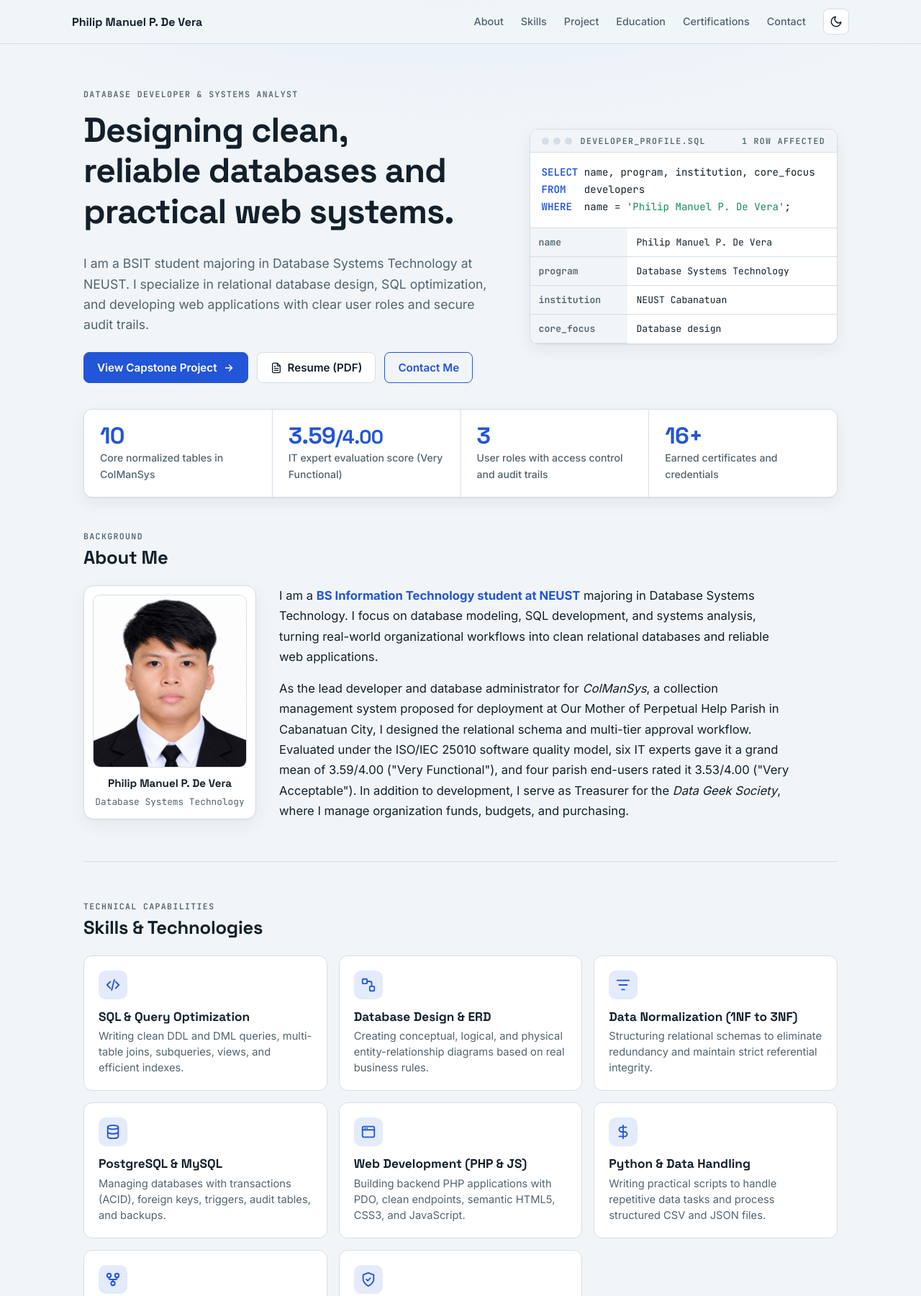
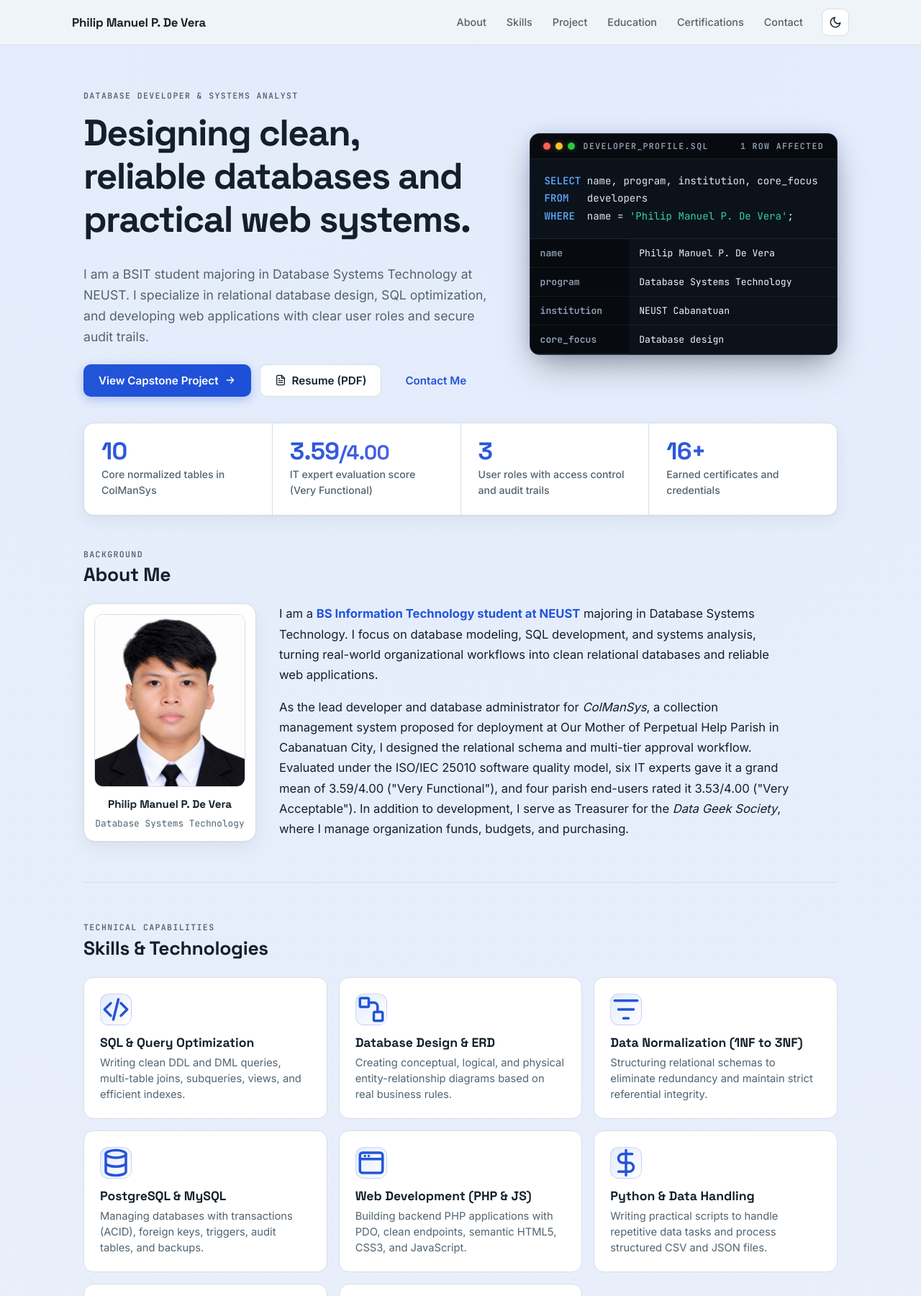
Before and after one commit to pmpradodevera/pm-de-vera-portfolio, a plain HTML site: page index.html in a window 1280 px wide. Shown: the top 1800 px of the page at 72% size. Drawn offline with Linux system fonts and the light colour scheme.

Commit message:
Elevate visual design: modern tech dot grid, IDE terminal aesthetic, gradient accents, and polished hover interactions

```diff
--- a/index.html
+++ b/index.html
@@ -62,20 +62,23 @@ html, body {
 }
 body {
   margin: 0;
-  background: var(--bg); color: var(--ink);
+  background-color: var(--bg);
+  background-image:
+    radial-gradient(circle at 50% -6rem, var(--accent-soft) 0%, transparent 65%),
+    radial-gradient(var(--line) 1px, transparent 1px);
+  background-size: 100% 100%, 28px 28px;
+  color: var(--ink);
   font: 400 16px/1.6 var(--font-body);
-  padding-block: 0 48px;
-  background-image: radial-gradient(70rem 28rem at 50% -8rem, var(--accent-soft), transparent 70%);
-  background-repeat: no-repeat;
+  padding-block: 0 56px;
 }
 img { max-width: 100%; display: block; }
 [hidden] { display: none !important; }
 
 .wrap { max-width: 1080px; margin-inline: auto; padding-inline: max(16px, env(safe-area-inset-left, 0px)) max(16px, env(safe-area-inset-right, 0px)); }
 h1, h2, h3, h4 { font-family: var(--font-display); line-height: 1.18; text-wrap: balance; margin: 0; }
-h1 { font-size: clamp(2rem, 4.4vw, 3rem); font-weight: 700; letter-spacing: -0.02em; }
-h2 { font-size: 1.6rem; font-weight: 700; letter-spacing: -0.01em; }
-h3 { font-size: 1.08rem; font-weight: 700; }
+h1 { font-size: clamp(2.2rem, 4.8vw, 3.2rem); font-weight: 800; letter-spacing: -0.03em; }
+h2 { font-size: 1.65rem; font-weight: 700; letter-spacing: -0.01em; }
+h3 { font-size: 1.1rem; font-weight: 700; }
 h4 { font-size: 0.95rem; font-weight: 600; }
 p { margin: 0; }
 a { color: var(--accent); }
@@ -88,54 +91,56 @@ a:focus-visible, button:focus-visible, summary:focus-visible, input:focus-visibl
 /* ==========================================================================
    Header & Navigation
    ========================================================================== */
-nav.site { position: sticky; top: 0; z-index: 50; background: var(--nav-bg); backdrop-filter: blur(10px); -webkit-backdrop-filter: blur(10px); border-bottom: 1px solid var(--line); padding-inline: max(16px, env(safe-area-inset-left, 0px)) max(16px, env(safe-area-inset-right, 0px)); }
+nav.site { position: sticky; top: 0; z-index: 50; background: var(--nav-bg); backdrop-filter: blur(12px); -webkit-backdrop-filter: blur(12px); border-bottom: 1px solid var(--line); padding-inline: max(16px, env(safe-area-inset-left, 0px)) max(16px, env(safe-area-inset-right, 0px)); }
 .nav-in { max-width: 1080px; margin-inline: auto; display: flex; flex-wrap: wrap; gap: 6px 24px; justify-content: space-between; align-items: center; padding-block: 12px; }
-nav .who { font: 700 1rem var(--font-display); text-decoration: none; color: var(--ink); display: inline-flex; align-items: center; gap: 10px; }
-.logo { width: 30px; height: 30px; border-radius: 8px; background: var(--accent); color: var(--accent-ink); display: grid; place-items: center; font: 700 0.85rem var(--font-display); }
+nav .who { font: 700 1.05rem var(--font-display); text-decoration: none; color: var(--ink); display: inline-flex; align-items: center; gap: 10px; letter-spacing: -0.01em; }
 nav .right { display: flex; align-items: center; gap: 14px; flex-wrap: wrap; }
 nav ul { display: flex; flex-wrap: wrap; gap: 2px 4px; list-style: none; margin: 0; padding: 0; font-size: 0.9rem; }
-nav ul a { color: var(--muted); text-decoration: none; padding: 6px 10px; border-radius: 6px; display: block; font-weight: 500; }
-nav ul a:hover { color: var(--accent); }
-nav ul a.active { color: var(--accent); background: var(--accent-soft); }
-.theme { width: 36px; height: 36px; border-radius: 8px; border: 1px solid var(--line); background: var(--surface); color: var(--ink); cursor: pointer; display: grid; place-items: center; }
-.theme:hover { border-color: var(--accent); color: var(--accent); }
+nav ul a { color: var(--muted); text-decoration: none; padding: 6px 12px; border-radius: 8px; display: block; font-weight: 500; transition: all .15s ease; }
+nav ul a:hover { color: var(--accent); background: var(--accent-soft); }
+nav ul a.active { color: var(--accent); background: var(--accent-soft); font-weight: 600; }
+.theme { width: 38px; height: 38px; border-radius: 10px; border: 1px solid var(--line); background: var(--surface); color: var(--ink); cursor: pointer; display: grid; place-items: center; transition: all .15s ease; }
+.theme:hover { border-color: var(--accent); color: var(--accent); background: var(--accent-soft); }
 .menu { display: none; width: 40px; height: 40px; border-radius: 8px; border: 1px solid var(--line); background: var(--surface); color: var(--ink); cursor: pointer; place-items: center; }
-.progress { position: absolute; left: 0; bottom: -1px; height: 2px; width: 0; background: var(--accent); transition: width .1s ease; }
+.progress { position: absolute; left: 0; bottom: -1px; height: 2.5px; width: 0; background: linear-gradient(90deg, var(--accent), #6366F1); box-shadow: 0 0 8px rgba(35, 85, 216, 0.5); transition: width .1s ease; }
 
 /* ==========================================================================
    Hero Section & SQL Terminal Card
    ========================================================================== */
 .hero { display: grid; grid-template-columns: minmax(0, 1.15fr) minmax(0, 0.85fr); gap: 40px; align-items: center; padding-block: 64px 36px; }
-.hero .lead { color: var(--muted); font-size: 1.1rem; max-width: 54ch; margin-top: 14px; }
+.hero .lead { color: var(--muted); font-size: 1.1rem; max-width: 54ch; margin-top: 14px; line-height: 1.65; }
 .hero .stack { display: flex; flex-direction: column; gap: 16px; }
-.hero-intro-bar { display: flex; align-items: center; gap: 14px; flex-wrap: wrap; }
-.badge { display: inline-flex; align-items: center; gap: 8px; align-self: flex-start; font: 600 0.75rem var(--font-mono); letter-spacing: 0.04em; color: var(--good); background: var(--surface); border: 1px solid var(--line); padding: 6px 14px; border-radius: 999px; box-shadow: var(--shadow); }
-.dot { width: 8px; height: 8px; border-radius: 50%; background: var(--good); box-shadow: 0 0 0 0 var(--good); }
-.hl { background: linear-gradient(transparent 62%, var(--accent-soft) 62%); }
+.hl { background: linear-gradient(135deg, var(--accent) 0%, #6366F1 100%); -webkit-background-clip: text; -webkit-text-fill-color: transparent; }
 .cta { display: flex; flex-wrap: wrap; gap: 12px; margin-top: 8px; }
-.btn { display: inline-flex; align-items: center; justify-content: center; gap: 8px; padding: 10px 18px; border-radius: 8px; font-weight: 600; font-size: 0.95rem; text-decoration: none; border: 1px solid var(--accent); cursor: pointer; font-family: inherit; line-height: 1.4; transition: transform .15s ease, background-color .15s ease, color .15s ease, border-color .15s ease, box-shadow .15s ease; }
-.btn.primary { background: var(--accent); color: var(--accent-ink); }
-.btn.primary:hover { transform: translateY(-1px); box-shadow: var(--shadow); }
-.btn.ghost { color: var(--accent); background: transparent; }
-.btn.ghost:hover { background: var(--accent-soft); }
+.btn { display: inline-flex; align-items: center; justify-content: center; gap: 8px; padding: 11px 20px; border-radius: 10px; font-weight: 600; font-size: 0.95rem; text-decoration: none; border: 1px solid var(--accent); cursor: pointer; font-family: inherit; line-height: 1.4; transition: all .2s cubic-bezier(.2,.8,.2,1); }
+.btn.primary { background: linear-gradient(135deg, var(--accent) 0%, #1D4ED8 100%); color: #FFFFFF; border-color: transparent; box-shadow: 0 4px 14px rgba(35, 85, 216, 0.3); }
+.btn.primary:hover { transform: translateY(-2px); box-shadow: 0 8px 24px rgba(35, 85, 216, 0.45); }
+.btn.ghost { color: var(--accent); background: transparent; border-color: transparent; }
+.btn.ghost:hover { background: var(--accent-soft); transform: translateY(-1px); }
 .btn.secondary { background: var(--surface); color: var(--ink); border-color: var(--line); }
-.btn.secondary:hover { border-color: var(--accent); color: var(--accent); background: var(--surface); transform: translateY(-1px); }
+.btn.secondary:hover { border-color: var(--accent); color: var(--accent); background: var(--surface); transform: translateY(-2px); box-shadow: var(--shadow); }
 .btn svg { width: 16px; height: 16px; flex: none; }
 
-/* Code & SQL Query Display */
-.query { background: var(--surface); border: 1px solid var(--line); border-radius: 12px; overflow: hidden; min-width: 0; box-shadow: var(--shadow); }
-.query .bar { display: flex; justify-content: space-between; align-items: center; padding: 10px 16px; border-bottom: 1px solid var(--line); background: var(--bg); }
-.query .lights { display: flex; gap: 6px; margin-right: 12px; }
-.query .lights i { width: 10px; height: 10px; border-radius: 50%; background: var(--line); display: block; }
+/* Code & SQL Query Display (Developer IDE Terminal) */
+.query { background: #0B121A; border: 1px solid rgba(255, 255, 255, 0.12); border-radius: 14px; overflow: hidden; min-width: 0; box-shadow: 0 20px 48px -10px rgba(0, 0, 0, 0.4), 0 0 24px -6px rgba(35, 85, 216, 0.25); color: #E2E8F0; }
+.query .bar { display: flex; justify-content: space-between; align-items: center; padding: 11px 18px; border-bottom: 1px solid rgba(255, 255, 255, 0.08); background: #070B10; }
+.query .lights { display: flex; gap: 7px; margin-right: 12px; }
+.query .lights i { width: 10px; height: 10px; border-radius: 50%; display: block; }
+.query .lights i:nth-child(1) { background: #FF5F56; box-shadow: 0 0 6px rgba(255,95,86,0.4); }
+.query .lights i:nth-child(2) { background: #FFBD2E; box-shadow: 0 0 6px rgba(255,189,46,0.4); }
+.query .lights i:nth-child(3) { background: #27C93F; box-shadow: 0 0 6px rgba(39,201,63,0.4); }
 .query .bar > span:first-of-type { display: flex; align-items: center; }
-.query pre { margin: 0; padding: 16px; font: 400 0.88rem/1.7 var(--font-mono); overflow-x: auto; color: var(--ink); }
-.kw { color: var(--accent); font-weight: 600; }
-.str { color: var(--good); }
-.caret { display: inline-block; width: 7px; height: 1em; background: var(--accent); vertical-align: -2px; margin-left: 2px; }
-.result { border-top: 1px solid var(--line); overflow-x: auto; background: var(--surface); }
+.query .bar .label { color: #94A3B8; }
+.query pre { margin: 0; padding: 18px 20px; font: 400 0.88rem/1.75 var(--font-mono); overflow-x: auto; color: #E2E8F0; }
+.kw { color: #60A5FA; font-weight: 600; }
+.str { color: #34D399; }
+.caret { display: inline-block; width: 7px; height: 1em; background: #38BDF8; vertical-align: -2px; margin-left: 2px; }
+.result { border-top: 1px solid rgba(255, 255, 255, 0.08); overflow-x: auto; background: #0B121A; }
 table { border-collapse: collapse; width: 100%; font-size: 0.9rem; }
 .result table { font-family: var(--font-mono); font-size: 0.82rem; }
-.result td, .result th { padding: 9px 12px; }
+.result td, .result th { padding: 9px 14px; border-bottom: 1px solid rgba(255, 255, 255, 0.06); }
+.result th { color: #94A3B8; background: #070B10; }
+.result td { color: #F1F5F9; }
 .result td:first-child { white-space: nowrap; font-weight: 500; }
 th, td { text-align: left; padding: 9px 16px; vertical-align: top; }
 th { font-weight: 600; color: var(--muted); border-bottom: 1px solid var(--line); white-space: nowrap; background: var(--bg); }
@@ -145,9 +150,10 @@ tr:last-child td { border-bottom: 0; }
 /* ==========================================================================
    Stats Strip
    ========================================================================== */
-.stats { display: grid; grid-template-columns: repeat(auto-fit, minmax(170px, 1fr)); gap: 1px; background: var(--line); border: 1px solid var(--line); border-radius: 12px; overflow: hidden; margin-bottom: 24px; box-shadow: var(--shadow); }
-.stat { background: var(--surface); padding: 20px 22px; display: grid; gap: 4px; }
-.stat b { font: 700 2rem/1 var(--font-display); letter-spacing: -0.02em; color: var(--accent); }
+.stats { display: grid; grid-template-columns: repeat(auto-fit, minmax(170px, 1fr)); gap: 1px; background: var(--line); border: 1px solid var(--line); border-radius: 14px; overflow: hidden; margin-bottom: 24px; box-shadow: var(--shadow); }
+.stat { background: var(--surface); padding: 22px 24px; display: grid; gap: 4px; transition: transform .2s ease; }
+.stat:hover { transform: translateY(-2px); }
+.stat b { font: 800 2.1rem/1 var(--font-display); letter-spacing: -0.02em; background: linear-gradient(135deg, var(--accent) 0%, #6366F1 100%); -webkit-background-clip: text; -webkit-text-fill-color: transparent; }
 .stat span { color: var(--muted); font-size: 0.88rem; font-weight: 500; }
 
 /* ==========================================================================
@@ -160,40 +166,44 @@ section > h2 { margin-bottom: 24px; }
 .about { max-width: 68ch; display: grid; gap: 16px; color: var(--ink); font-size: 1.04rem; line-height: 1.7; }
 .about p strong { color: var(--accent); }
 .about-grid { display: grid; grid-template-columns: minmax(200px, 240px) 1fr; gap: 32px; align-items: start; }
-.about-photo-card { background: var(--surface); border: 1px solid var(--line); border-radius: 14px; padding: 12px; box-shadow: var(--shadow); display: grid; gap: 10px; }
-.about-photo { width: 100%; aspect-ratio: 1/1; object-fit: cover; border-radius: 10px; border: 1px solid var(--line); cursor: zoom-in; }
+.about-photo-card { background: var(--surface); border: 1px solid var(--line); border-radius: 16px; padding: 14px; box-shadow: var(--shadow); display: grid; gap: 12px; }
+.about-photo { width: 100%; aspect-ratio: 1/1; object-fit: cover; border-radius: 12px; border: 1px solid var(--line); cursor: zoom-in; }
 .about-caption { text-align: center; display: grid; gap: 4px; }
 .about-caption b { font-family: var(--font-display); font-size: 0.95rem; color: var(--ink); }
 .about-caption span { font-size: 0.8rem; color: var(--muted); font-family: var(--font-mono); }
 
 /* Skills Grid */
 .skills { display: grid; grid-template-columns: repeat(auto-fit, minmax(280px, 1fr)); gap: 16px; }
-.skill { background: var(--surface); border: 1px solid var(--line); border-radius: 12px; padding: 20px; display: grid; gap: 6px; align-content: start; }
+.skill { background: var(--surface); border: 1px solid var(--line); border-radius: 14px; padding: 22px; display: grid; gap: 6px; align-content: start; transition: all .25s cubic-bezier(.2,.8,.2,1); }
 .skill p { color: var(--muted); font-size: 0.92rem; line-height: 1.5; }
-.skill .ico { width: 40px; height: 40px; border-radius: 10px; background: var(--accent-soft); color: var(--accent); display: grid; place-items: center; margin-bottom: 8px; }
-.skill .ico svg { width: 22px; height: 22px; }
-.card, .skill, .project, .query { transition: border-color .2s ease, transform .2s ease, box-shadow .2s ease; }
-.skill:hover, .card:hover { border-color: var(--accent); transform: translateY(-2px); box-shadow: var(--shadow); }
+.skill .ico { width: 44px; height: 44px; border-radius: 12px; background: linear-gradient(135deg, var(--accent-soft), transparent); border: 1px solid rgba(35, 85, 216, 0.2); color: var(--accent); display: grid; place-items: center; margin-bottom: 8px; transition: transform .25s ease, border-color .25s ease; }
+.skill:hover .ico { transform: scale(1.1) rotate(-3deg); border-color: var(--accent); }
+.card, .skill, .project, .query { transition: border-color .25s ease, transform .25s ease, box-shadow .25s ease; }
+.skill:hover, .card:hover { border-color: var(--accent); transform: translateY(-3px); box-shadow: 0 12px 28px -6px rgba(35, 85, 216, 0.18); }
 
 /* ==========================================================================
    Featured Project (.project)
    ========================================================================== */
-.project { background: var(--surface); border: 1px solid var(--line); border-radius: 16px; padding: clamp(20px, 4vw, 36px); display: grid; gap: 32px; box-shadow: var(--shadow); }
+.project { background: var(--surface); border: 1px solid var(--line); border-radius: 18px; padding: clamp(20px, 4vw, 36px); display: grid; gap: 32px; box-shadow: var(--shadow); position: relative; overflow: hidden; }
+.project::before { content: ""; position: absolute; top: 0; left: 0; right: 0; height: 3px; background: linear-gradient(90deg, var(--accent), #6366F1, var(--good)); }
 .project .top { display: grid; grid-template-columns: minmax(0, 1.25fr) minmax(0, 1fr); gap: 28px; }
 .project .summary { display: grid; gap: 14px; align-content: start; }
 .project .summary p { color: var(--muted); font-size: 1rem; line-height: 1.6; }
-.tag { display: inline-block; font: 600 0.72rem var(--font-mono); letter-spacing: 0.05em; padding: 4px 9px; border: 1px solid var(--line); border-radius: 6px; color: var(--muted); background: var(--bg); }
+.tag { display: inline-block; font: 600 0.74rem var(--font-mono); letter-spacing: 0.05em; padding: 4px 10px; border: 1px solid rgba(35, 85, 216, 0.2); border-radius: 999px; color: var(--accent); background: var(--accent-soft); transition: all .15s ease; }
+.tag:hover { border-color: var(--accent); transform: translateY(-1px); }
 .tags { display: flex; flex-wrap: wrap; gap: 8px; }
-.roles { border: 1px solid var(--line); border-radius: 10px; overflow-x: auto; min-width: 0; align-self: start; background: var(--surface); }
+.roles { border: 1px solid var(--line); border-radius: 12px; overflow-x: auto; min-width: 0; align-self: start; background: var(--surface); }
 .roles table { font-size: 0.88rem; }
 .case { display: grid; grid-template-columns: repeat(auto-fit, minmax(220px, 1fr)); gap: 18px; }
-.case > div { display: grid; gap: 6px; align-content: start; padding: 16px; border-left: 3px solid var(--accent); background: var(--bg); border-radius: 0 10px 10px 0; }
+.case > div { display: grid; gap: 6px; align-content: start; padding: 18px; border-left: 3px solid var(--accent); background: var(--bg); border-radius: 0 12px 12px 0; transition: transform .15s ease; }
+.case > div:hover { transform: translateX(2px); }
 .case p { color: var(--muted); font-size: 0.92rem; line-height: 1.5; }
 
 /* Approval flow */
 .flow { display: grid; gap: 12px; }
-.steps { display: flex; flex-wrap: wrap; align-items: stretch; gap: 10px; }
-.step { flex: 1 1 180px; border: 1px solid var(--line); border-radius: 10px; padding: 14px 16px; background: var(--bg); display: grid; gap: 4px; position: relative; }
+.steps { display: flex; flex-wrap: wrap; align-items: stretch; gap: 12px; }
+.step { flex: 1 1 180px; border: 1px solid var(--line); border-radius: 12px; padding: 16px 18px; background: var(--bg); display: grid; gap: 4px; position: relative; transition: all .2s ease; }
+.step:hover { border-color: var(--accent); transform: translateY(-2px); }
 .step b { font: 700 0.98rem var(--font-display); }
 .step span { color: var(--muted); font-size: 0.86rem; line-height: 1.4; }
 .step .n { font: 700 0.72rem var(--font-mono); color: var(--accent); letter-spacing: .12em; }
@@ -205,24 +215,27 @@ section > h2 { margin-bottom: 24px; }
 .score .row { display: flex; justify-content: space-between; gap: 12px; flex-wrap: wrap; font-size: 0.92rem; font-weight: 500; }
 .score .row b { font-family: var(--font-mono); color: var(--accent); font-size: 1.05rem; }
 .meter { height: 12px; border-radius: 999px; background: var(--bg); border: 1px solid var(--line); overflow: hidden; }
-.meter i { display: block; height: 100%; width: 0; background: var(--accent); border-radius: 999px; transition: width 1.2s cubic-bezier(.2,.7,.2,1); }
+.meter i { display: block; height: 100%; width: 0; background: linear-gradient(90deg, var(--accent), #6366F1); border-radius: 999px; transition: width 1.2s cubic-bezier(.2,.7,.2,1); }
 .scores small { color: var(--muted); font-size: 0.82rem; }
 
 /* Gallery & Screenshots */
 .shots { display: grid; gap: 14px; }
 .tabs { display: flex; flex-wrap: wrap; gap: 8px; }
-.tab { font: 600 0.86rem var(--font-body); padding: 8px 16px; border: 1px solid var(--line); border-radius: 8px; background: transparent; color: var(--muted); cursor: pointer; transition: all .15s ease; }
+.tab { font: 600 0.86rem var(--font-body); padding: 8px 18px; border: 1px solid var(--line); border-radius: 10px; background: transparent; color: var(--muted); cursor: pointer; transition: all .15s ease; }
 .tab:hover { color: var(--accent); border-color: var(--accent); }
-.tab[aria-selected="true"] { background: var(--accent); color: var(--accent-ink); border-color: var(--accent); }
+.tab[aria-selected="true"] { background: linear-gradient(135deg, var(--accent) 0%, #1D4ED8 100%); color: #fff; border-color: transparent; box-shadow: 0 4px 14px rgba(35, 85, 216, 0.3); }
 .shot { margin: 0; display: grid; gap: 10px; }
-.frame { border: 1px solid var(--line); border-radius: 12px; overflow: hidden; background: var(--bg); }
-.frame .chrome { display: flex; gap: 6px; padding: 10px 14px; border-bottom: 1px solid var(--line); background: var(--surface); }
-.frame .chrome i { width: 10px; height: 10px; border-radius: 50%; background: var(--line); display: block; }
+.frame { border: 1px solid var(--line); border-radius: 14px; overflow: hidden; background: var(--bg); box-shadow: 0 8px 24px rgba(0,0,0,0.06); }
+.frame .chrome { display: flex; gap: 7px; padding: 11px 16px; border-bottom: 1px solid var(--line); background: var(--surface); }
+.frame .chrome i { width: 10px; height: 10px; border-radius: 50%; display: block; }
+.frame .chrome i:nth-child(1) { background: #FF5F56; }
+.frame .chrome i:nth-child(2) { background: #FFBD2E; }
+.frame .chrome i:nth-child(3) { background: #27C93F; }
 .shot img { width: 100%; height: auto; display: block; cursor: zoom-in; }
 .shot figcaption { color: var(--muted); font-size: 0.9rem; }
 .erdfig { margin: 0; display: grid; gap: 12px; justify-items: center; }
 .erdfig .label { justify-self: start; }
-.erdfig img { display: block; width: 100%; max-width: 720px; height: auto; background: #fff; border: 1px solid var(--line); border-radius: 10px; cursor: zoom-in; }
+.erdfig img { display: block; width: 100%; max-width: 720px; height: auto; background: #fff; border: 1px solid var(--line); border-radius: 12px; cursor: zoom-in; box-shadow: 0 8px 24px rgba(0,0,0,0.06); }
 .erdfig figcaption { color: var(--muted); font-size: 0.9rem; justify-self: start; }
 .missing { min-height: 180px; display: grid; place-items: center; text-align: center; padding: 24px; color: var(--muted); font-size: 0.88rem; border: 2px dashed var(--line); border-radius: 10px; background: var(--bg); }
 .missing code { font-family: var(--font-mono); color: var(--accent); font-weight: 600; }
```
